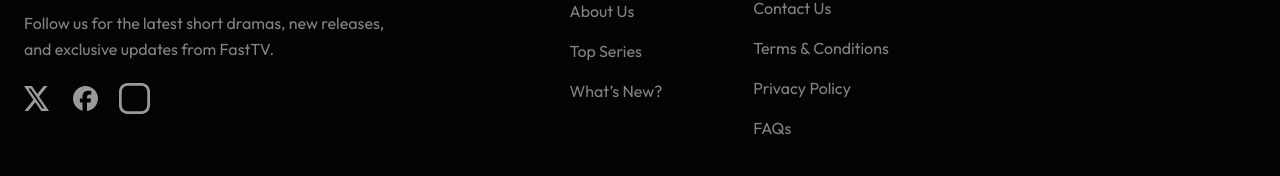
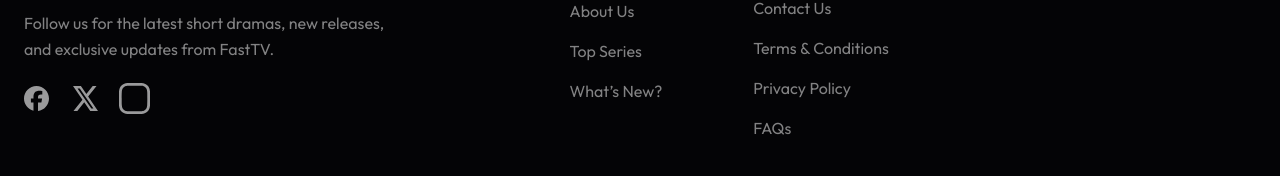
Before and after one commit to bhanupsingh21/FastTV-website, a React (Vite) app: page /privacy-policy in a window 1280 px wide. Shown: the part 1742-1918 px from the top of the page. Built offline with nearby package versions, Linux system fonts and the light colour scheme; a web font is replaced by a local one.

Commit message:
fix: swap social icons in footer

```diff
--- a/src/components/Footer.tsx
+++ b/src/components/Footer.tsx
@@ -20,8 +20,8 @@ export default function Footer() {
                         </p>
 
                         <div className="flex gap-6 opacity-60 hover:opacity-100 transition-opacity">
-                            <button className="w-[25px] h-[25px]"><img src={assets.imgVector} className="w-full h-full" alt="Facebook" /></button>
-                            <button className="w-[25px] h-[25px]"><img src={assets.imgVector1} className="w-full h-full" alt="Twitter" /></button>
+                            <button className="w-[25px] h-[25px]"><img src={assets.imgVector1} className="w-full h-full" alt="Facebook" /></button>
+                            <button className="w-[25px] h-[25px]"><img src={assets.imgVector} className="w-full h-full" alt="X / Twitter" /></button>
                             <button className="w-[25px] h-[25px] flex items-center justify-center bg-transparent"><img src={assets.imgVector3} className="w-full h-full scale-125" alt="Instagram" /></button>
                         </div>
                     </div>
```
